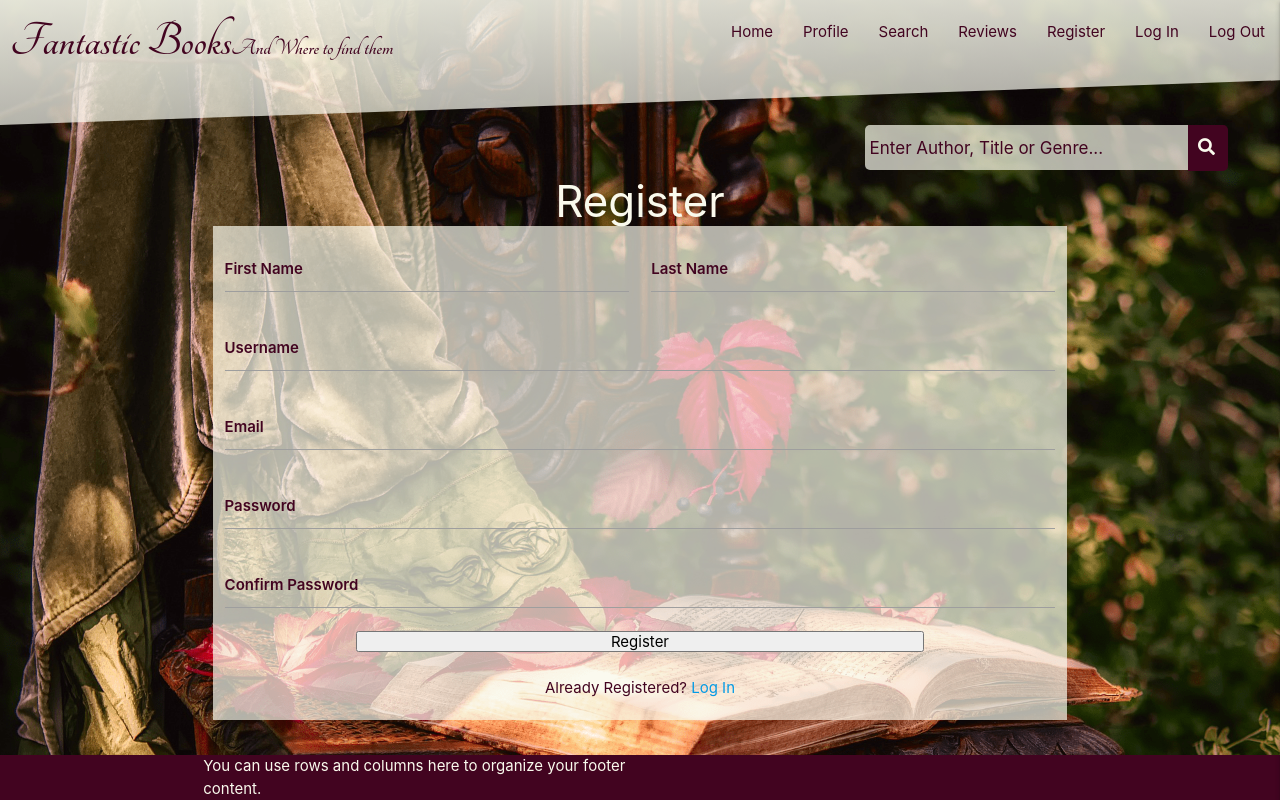
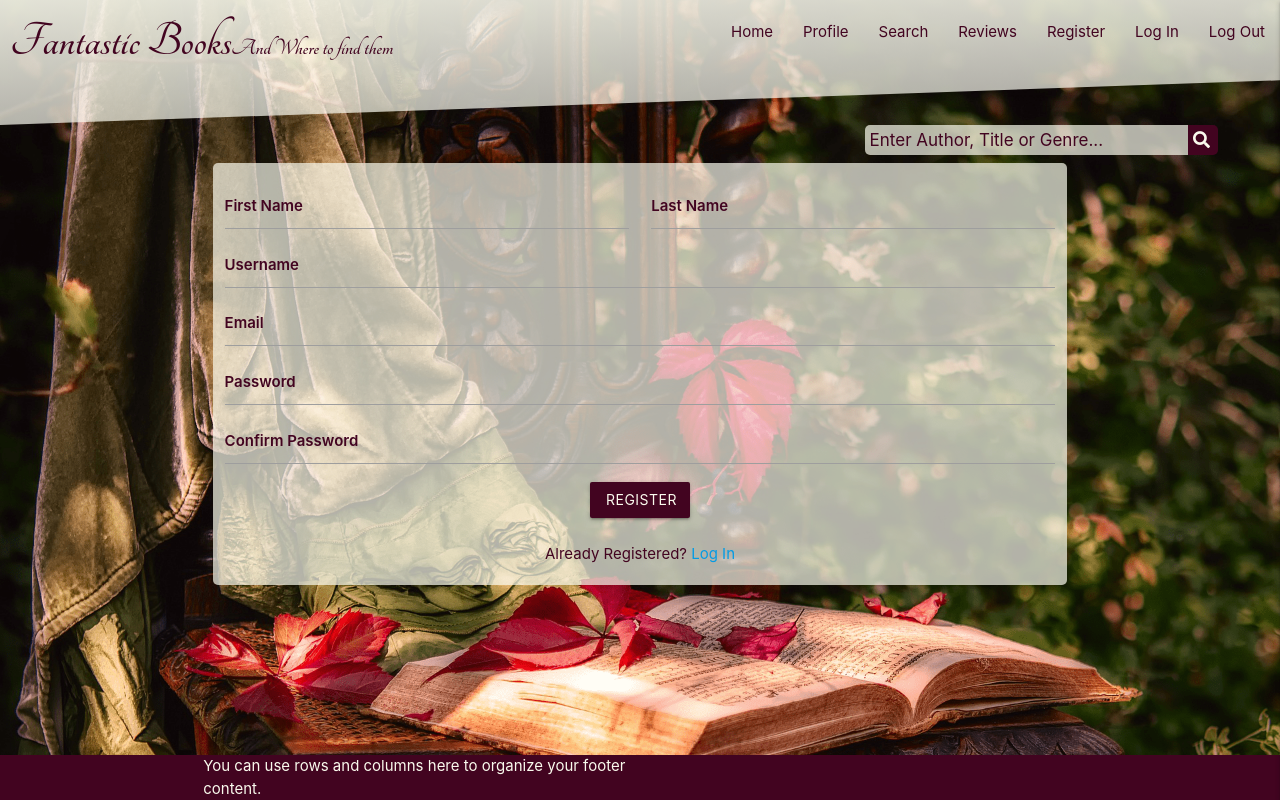
Before and after one commit to Code-Institute-Submissions/Fantastic-Books, a Flask app: page /register in a window 1280 px wide. Run offline with Flask 2, Linux system fonts and the light colour scheme; some libraries are stand-ins or nearby versions.

Commit message:
Add register function to app.py. Style register form

```diff
--- a/app.py
+++ b/app.py
@@ -4,6 +4,7 @@ from flask import (
     redirect, request, session, url_for)
 from flask_pymongo import PyMongo
 from bson.objectid import ObjectId
+from werkzeug.security import generate_password_hash, check_password_hash
 if os.path.exists("env.py"):
     import env
 
@@ -29,8 +30,31 @@ def profile():
     return render_template("profile.html")
 
 
-@app.route("/register")
+@app.route("/register", methods=["GET", "POST"])
 def register():
+    if request.method == "POST":
+        # check if username already exists in db
+        existing_user = mongo.db.users.find_one(
+            {"username": request.form.get("username").lower()})
+
+        if existing_user:
+            flash("Username already exists")
+            return redirect(url_for("register"))
+
+        register = {
+            "firstname": request.form.get("firstname").lower(),
+            "lastname": request.form.get("lastname").lower(),
+            "username": request.form.get("username").lower(),
+            "email": request.form.get("email").lower(),
+            "password": generate_password_hash(request.form.get("password"))
+        }
+        mongo.db.users.insert_one(register)
+
+        # put the new user into 'session' cookie
+        session["user"] = request.form.get("username").lower()
+        flash("Registration Successful!")
+        return redirect(url_for("profile", username=session["user"]))
+
     return render_template("register.html")
 
 
--- a/static/css/style.css
+++ b/static/css/style.css
@@ -86,7 +86,7 @@ form.search-bar input[type=text] {
   width: 80%;
   background: rgba(250, 250, 237, 0.7);
   border-bottom: none;
-
+  height: 1.75em;
 }
 
 form ::placeholder {
@@ -95,7 +95,7 @@ form ::placeholder {
 }
 
 form.search-bar button {
-  padding: 10px;
+  padding: 3px 5px 7px 5px;
   background: #420420;
   color: #fafaed;
   font-size: 17px;
@@ -103,7 +103,8 @@ form.search-bar button {
   border-left: none;
   border-radius: 0 5px 5px 0;
   cursor: pointer;
-
+  height: 1.75em;
+  align-content: center;
 }
 
 form.search-bar button:hover {
@@ -243,6 +244,7 @@ background-color: rgba(250, 250, 237, 0.7);
 
 form.register {
     background-color: rgba(250, 250, 237, 0.7);
+    border-radius: 5px;
 }
 
 form .row,
@@ -255,8 +257,25 @@ form .row,
     font-weight: 600;
 }
 
+.input-field {
+    height: 2.25em;
+}
+
 .no-margin {
     margin-bottom: 0;
+}
+
+.form-btn {
+    margin: 25px auto 0 auto;
+}
+.register-btn {
+    background-color: #420420;
+    color:#fafaed;
+    width: 100px;
+}
+
+.register-btn:hover {
+    background-color: #5a052c;
 }
 
 /* Footer */
--- a/templates/register.html
+++ b/templates/register.html
@@ -5,10 +5,8 @@
 <main>
     <div class="bg-image register-image responsive-img">    </div>
 
-   <h3 class="center-align register-heading"> Register </h3>
-
     <div class="row no-margin">
-    <form class="col s10 offset-s1 m8 offset-m2 register">
+    <form class="col s10 offset-s1 m8 offset-m2 register" method="POST" action="{{ url_for('register') }}">
       <div class="row">
         <div class="input-field col s6">
           <input  id="firstname" name="firstname" type="text" class="validate" required>
@@ -43,8 +41,8 @@
           <label  for="password2">Confirm Password</label>
         </div>
       </div>
-       <div class="row">
-                    <button type="submit" class="col s12 m8 offset-m2">
+      <div class="center-align form-btn">
+                    <button type="submit" class="register-btn btn">
                         Register
                     </button>
       </div>
```
Lines whose indentation alone changed are shown as unchanged.
